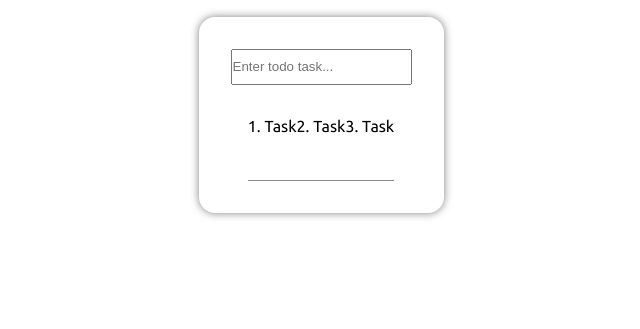
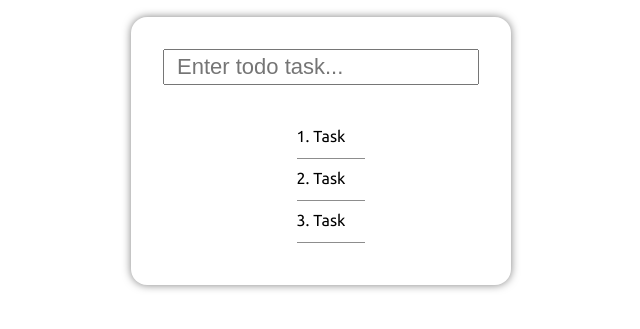
Before and after one commit to FrancekDev/ToDo-List, a plain HTML site: page index.html in a window 1280 px wide. Shown: the part 251-580 px from the top of the page, without its empty margins (319-959 px from the left). Drawn offline with Linux system fonts and the light colour scheme.

Commit message:
To Do Html

```diff
--- a/index.html
+++ b/index.html
@@ -21,7 +21,7 @@
               placeholder="Enter todo task..."
             />
           </form>
-          <div class="todo__tasks">
+          <div>
             <div class="todo__task">1. Task</div>
             <div class="todo__task">2. Task</div>
             <div class="todo__task">3. Task</div>
--- a/style.css
+++ b/style.css
@@ -36,11 +36,14 @@ body {
   width: 100%;
   line-height: 32px;
   margin-bottom: 32px;
+  padding: 0 12px;
+  font-size: 22px;
 }
 
-.todo__tasks {
+.todo__task {
   display: flex;
-  text-align: center;
-  height: 64px;
+  margin: 10px;
+  height: 32px;
   border-bottom: 1px solid rgb(141, 141, 141);
+  width: 100%;
 }
```
